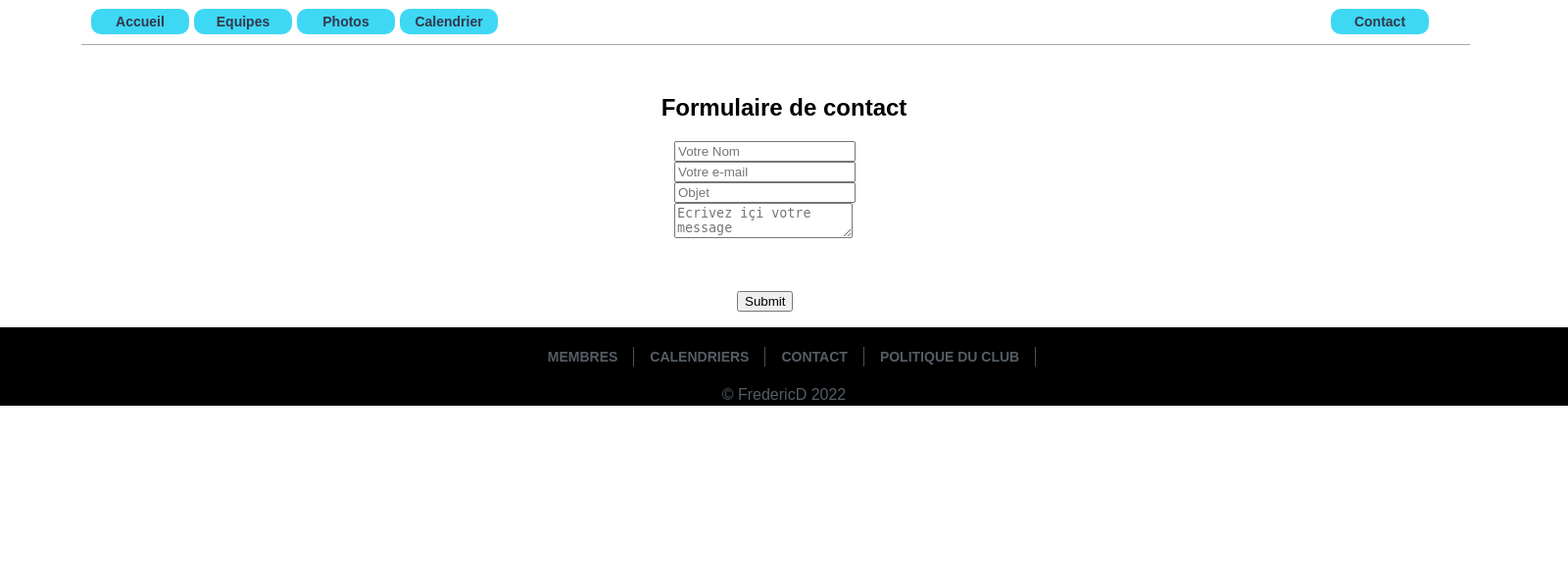
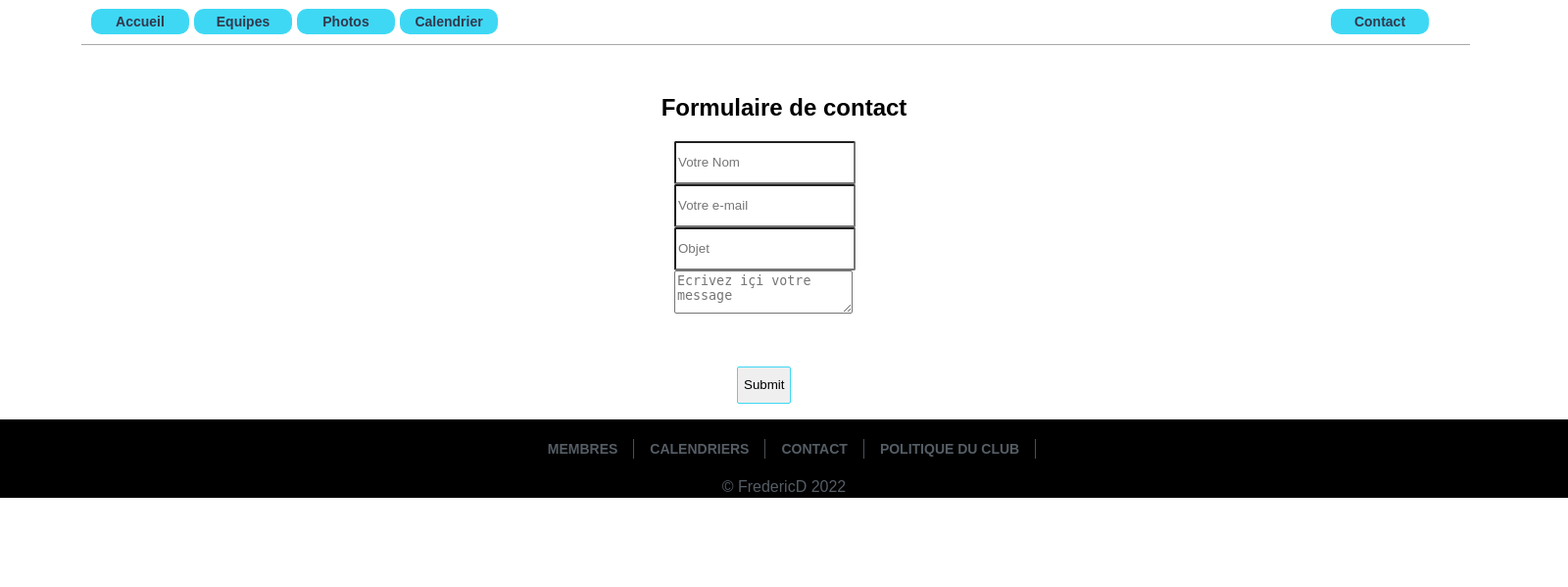
Before and after one commit to Freddelan/ClubFootballLallaing, a PHP site: page /php/controler/controler-contact.php in a window 1600 px wide. Shown: the part 201-800 px from the top of the page at 98% size. Run offline with PHP 8.4, Linux system fonts and the light colour scheme; some libraries are stand-ins or nearby versions.

Commit message:
14.11.2022

```diff
--- a/php/style/article_entier.css
+++ b/php/style/article_entier.css
@@ -1,6 +1,6 @@
  /* CSS VUE-INDEX.PHP */
 
- /* * {
+     {
      box-sizing: border-box;
      margin: 0px;
      padding: 0px;
@@ -83,10 +83,9 @@
      height: 2.5rem;
      object-fit: cover;
      border-radius: 50%;
- } */
+ }
 
-
- .author-name {
+ */ .author-name {
      font-size: 12px;
      font-weight: bold;
  }
--- a/php/style/contact.css
+++ b/php/style/contact.css
@@ -22,3 +22,13 @@ label {
     margin-left: 47%;
 
 }
+
+.login-form h2 {
+    margin: 0 0 15px;
+}
+
+.form-control,
+.btn {
+    min-height: 38px;
+    border-radius: 2px;
+}
--- a/php/style/stylehead.css
+++ b/php/style/stylehead.css
@@ -29,7 +29,7 @@ h1 {
     color: rgb(249, 222, 4);
     text-align: center;
     text-shadow: 2px 2px 5px black, 0 0 25px blue, 0 0 5px darkblue;
-    margin-top: -100px;
+    margin-top: -50px;
 
 
 }
@@ -39,10 +39,8 @@ h1 {
 
     width: 120px;
     height: 120px;
-    border: 1px solid black;
-    border-radius: 50%;
     margin-top: 30px;
-    margin-left: 30px;
+    margin-left: 70px;
 }
 
 button {
--- a/php/vue/head.php
+++ b/php/vue/head.php
@@ -9,7 +9,7 @@
     <link rel="stylesheet" type="text/css" href="/php/style/stylehead.css">
     <link rel="stylesheet" type="text/css" href="/php/style/contact.css">
     <link rel="stylesheet" type="text/css" href="/php/style/index.css">
-    <!-- <link rel="stylesheet" type="text/css" href="/php/style/article_entier.css"> -->
+    <link rel="stylesheet" type="text/css" href="/php/style/article_entier.css">
     <link rel="stylesheet" type="text/css" href="/php/style/footer.css">
     <title>D.C.L LALLAING</title>
 </head>
@@ -21,7 +21,7 @@
     <header>
 
         <div class="logoPrin">
-             <img class="imglogo" src="/php/Media/logoDCL.png" alt="logo club de foot Lallaing"></img>
+             <img class="imglogo" src="Media/logoDCL.png" alt="logo club de foot Lallaing"></img>
         </div>
         <div class="titre"><h1>Dynamic C. Lallaing</h1></div>
     </header>
--- a/php/vue/vue-contact.php
+++ b/php/vue/vue-contact.php
@@ -1,30 +1,30 @@
 <html>
     <body>
-        <h2>Formulaire de contact</h2>
+        <h2 class="text-center">Formulaire de contact</h2>
 
         <form action="" method="post" id="form1">
 
-            <div id="renseign">
-                <div>
+            <div  id="renseign" >
+                <div class="form-group">
                      <label for="name"></label>
-                    <input type="text" id="name" name="user_name" placeholder="Votre Nom">
+                    <input class="form-control" type="text" id="name" name="user_name" placeholder="Votre Nom">
                     </div>
-                <div>
-                 <label for="mail"></label>
-                 <input type="email" id="mail" name="user_mail" placeholder="Votre e-mail">
+                <div class="form-group">
+                 <label  for="mail"></label>
+                 <input class="form-control"  type="email" id="mail" name="user_mail" placeholder="Votre e-mail">
                 </div>
-                <div>
+                <div class="form-group">
                     <label for="objet"></label>
-                    <input type="text" id="objet" placeholder="Objet" name="objet">
+                    <input class="form-control" type="text" id="objet" placeholder="Objet" name="objet">
                 </div>
-                <div>
+                <div class="form-group">
                     <label for="msg"></label>
-                    <textarea id="msg" name="user_message" placeholder="Ecrivez içi votre message"></textarea>
+                    <textarea class="form-control" id="msg" name="user_message" placeholder="Ecrivez içi votre message"></textarea>
                 </div>
 
             </div>
-            <div>
-                <input type="submit" id="bouton" placeholder="Envoyez" name="submit">
+            <div class="form-group">
+                <input class="btn btn-primary btn-block" type="submit" id="bouton" placeholder="Envoyez" name="submit">
              </div>
         </form>
     </body>
```
Also changed, not shown: php/controler/controlleur-article_entier.php (+5 -5 lines), php/deconnexion.php (added, +23 -0 lines), php/vue/vue-index.php (+1 -7 lines).
